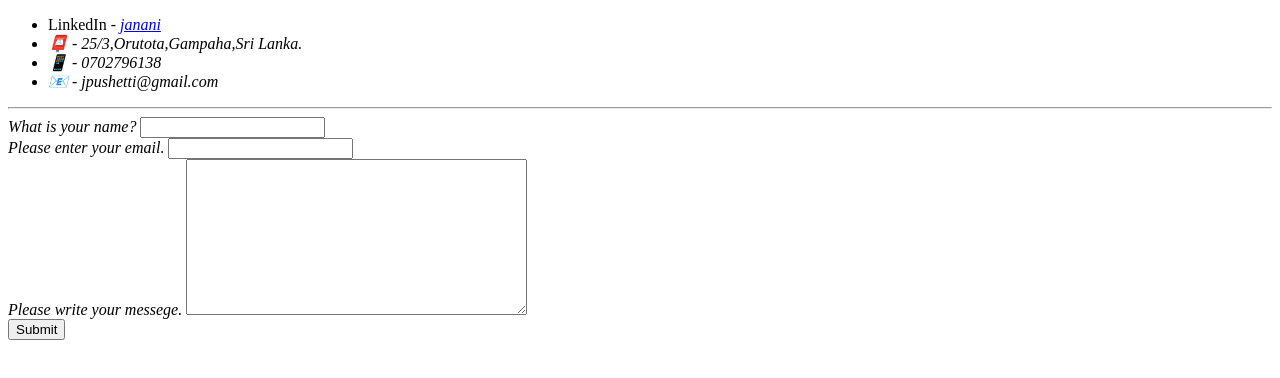
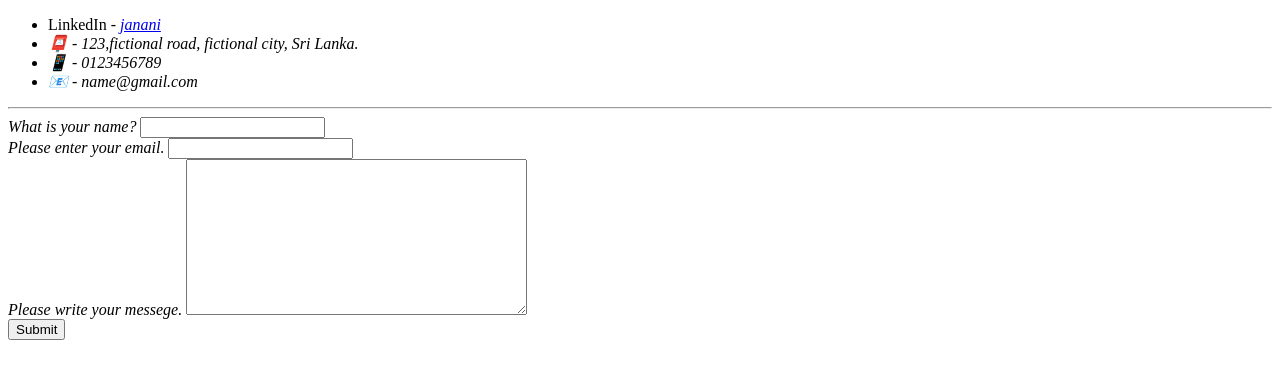
Before and after one commit to JananiUshetti/CV, a plain HTML site: page ContactJanani.html in a window 1280 px wide. Drawn offline with Linux system fonts and the light colour scheme.

Commit message:
Update ContactJanani.html

```diff
--- a/ContactJanani.html
+++ b/ContactJanani.html
@@ -7,9 +7,9 @@
   <body>
     <ul>
       <li> LinkedIn - <a href="https://www.linkedin.com/in/janani-praveena-1249a0137?lipi=urn%3Ali%3Apage%3Ad_flagship3_profile_view_base_contact_details%3BRb0Elom%2FQByUHydps3RBfQ%3D%3D"> <i class="fa-brands fa-linkedin-in">janani</a></li>
-      <li>📮 - 25/3,Orutota,Gampaha,Sri Lanka.</li>
-      <li>📱 - 0702796138</li>
-      <li>📧 - jpushetti@gmail.com</li>
+      <li>📮 - 123,fictional road, fictional city, Sri Lanka.</li>
+      <li>📱 - 0123456789</li>
+      <li>📧 - name@gmail.com</li>
     </ul>
     <hr>
     <form class="" action="mailto:jananiepraveena@gmail.com" method="post" enctype="text/plain">
@@ -21,48 +21,5 @@
       <textarea name="yourMessege" rows="10" cols="40"></textarea><br>
       <input type="submit" name="">
     </form>
-<!--
-    <h3>
-      <form class="" action="index.html" method="post">
-        <label for="">What is your name?</label>
-        <input type="text" name="" value="">
-        <br>
-        <label> Would you like to insert your email?</label>
-        <input type="checkbox" name="" value="">
-        <br>
-        <label>What is your favorite color?</label>
-        <input type="color" name="" value="">
-        <br>
-        <label>Tell me your email?</label>
-        <input type="email" name="" value="">
-        <br>
-        <label>What is your telephone number?</label>
-        <input type="tel" name="" value="">
-        <br>
-        <label>Enter the password</label>
-        <input type="password" name="" value="">
-        <br>
-        <label>When did you start it?</label>
-        <input type="date" name="" value="">
-        <br>
-        <label>Choose a file</label>
-        <input type="file" name="" value="">
-        <br>
-        <label>Input an image of it</label>
-        <input type="image" name="" value="">
-        <br>
-        <label>How many years of work experience you have in Embedded Designing</label>
-        <input type="number" name="" value="">
-        <br>
-        <label>radio</label>
-        <input type="radio" name="" value="">
-        <br>
-        <label>Duration of your work at ABC company?</label>
-        <input type="range" name="" value="">
-        <br>
-        <input type="submit" name="">
-      </form>
-    </h3>
--->
   </body>
 </html>
```
